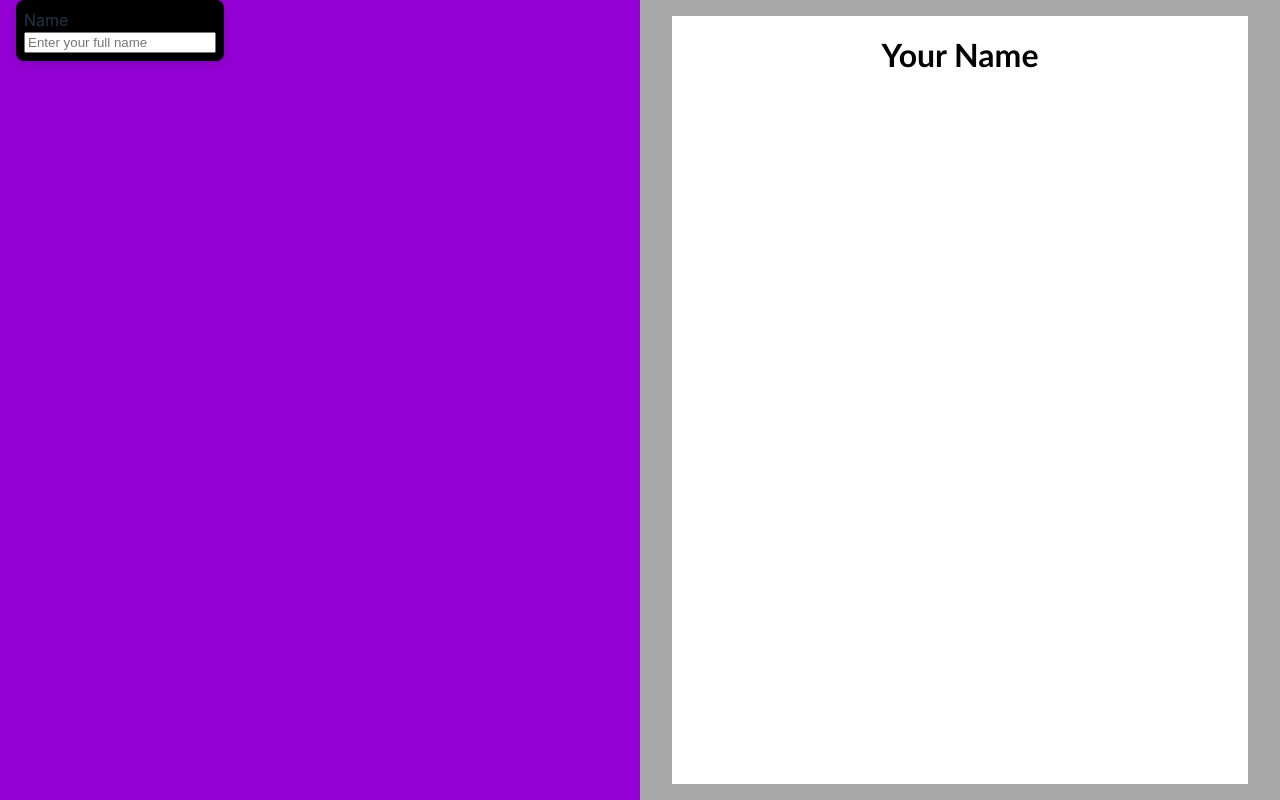
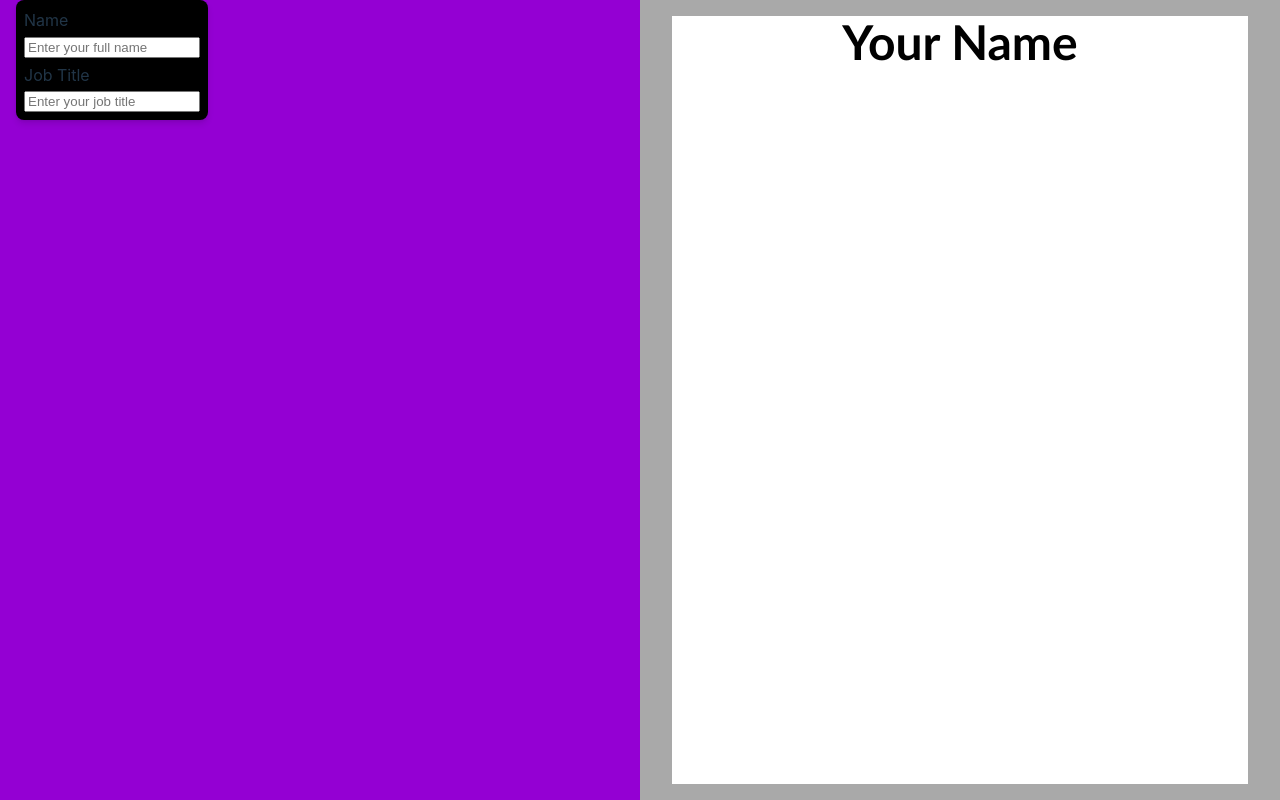
Before and after one commit to gonfuentes112/cvapp, a React (Vite) app: page / in a window 1280 px wide. Built offline with nearby package versions, Linux system fonts and the light colour scheme.

Commit message:
feat: add title

```diff
--- a/src/App.css
+++ b/src/App.css
@@ -1,8 +1,11 @@
+*{
+  box-sizing: border-box;
+  margin: 0;
+}
+
 body {
   width: 100vw;
   height: 100vh;
-  box-sizing: border-box;
-  margin: 0;
   line-height: 1.5;
 }
 
--- a/src/App.jsx
+++ b/src/App.jsx
@@ -1,28 +1,26 @@
-import { useState } from 'react'
-import './App.css'
-import Forms from './components/forms'
-import Cv from './components/cv'
-
+import { useState } from "react";
+import "./App.css";
+import Forms from "./components/forms";
+import Cv from "./components/cv";
 
 function App() {
-  const [name, setName] = useState('')
-  // const [title, setTitle] = useState('')
+  const [name, setName] = useState("");
+  const [title, setTitle] = useState("");
   // const [email, setEmail] = useState('')
   // const [phone, setPhone] = useState('')
 
   function handleEdit(e) {
     const target = e.target;
-    if (target.className.includes('nameInput')) {
-      setName(target.value);
-    }
+    if (target.className.includes("nameInput")) setName(target.value);
+    if (target.className.includes("titleInput")) setTitle(target.value);
   }
 
   return (
     <>
-    <Forms name={name} handleEdit={handleEdit}></Forms>
-    <Cv name={name}></Cv>
+      <Forms handleEdit={handleEdit}></Forms>
+      <Cv name={name} title={title}></Cv>
     </>
-  )
+  );
 }
 
-export default App
+export default App;
--- a/src/components/cv.jsx
+++ b/src/components/cv.jsx
@@ -1,6 +1,6 @@
 import "../styles/cv.css";
 
-function Cv({ name }) {
+function Cv({ name, title }) {
   if (!name) {
     name = "Your Name";
   }
@@ -8,6 +8,7 @@ function Cv({ name }) {
     <div className="cv-body">
       <div className="cv-sheet">
         <h1>{name}</h1>
+        <h2>{title}</h2>
       </div>
     </div>
   );
--- a/src/components/forms.jsx
+++ b/src/components/forms.jsx
@@ -12,6 +12,14 @@ function Forms({handleEdit }) {
           placeholder="Enter your full name"
           onChange={handleEdit}
         />
+        <label htmlFor="titleLabel">Job Title</label>
+        <input
+          type="text"
+          id="titleLabel"
+          className="titleInput"
+          placeholder="Enter your job title"
+          onChange={handleEdit}
+        />
       </form>
     </div>
   );
--- a/src/styles/cv.css
+++ b/src/styles/cv.css
@@ -18,6 +18,13 @@
 
 .cv-sheet h1 {
   font-family: 'Calibri', sans-serif;
-  font-size: 2rem;
+  font-size: 3rem;
   color: black;
 }
+
+.cv-sheet h2 {
+  font-family: 'Calibri', sans-serif;
+  font-style: italic;
+  font-size: 1.5rem;
+  color: #666
+}
--- a/src/styles/forms.css
+++ b/src/styles/forms.css
@@ -13,4 +13,5 @@
   background-color: black;
   border-radius: 0.5rem;
   box-shadow: 0 4px 6px rgba(0, 0, 0, 0.1), 0 1px 3px rgba(0, 0, 0, 0.06);
+  gap: 0.3rem;
 }
```
